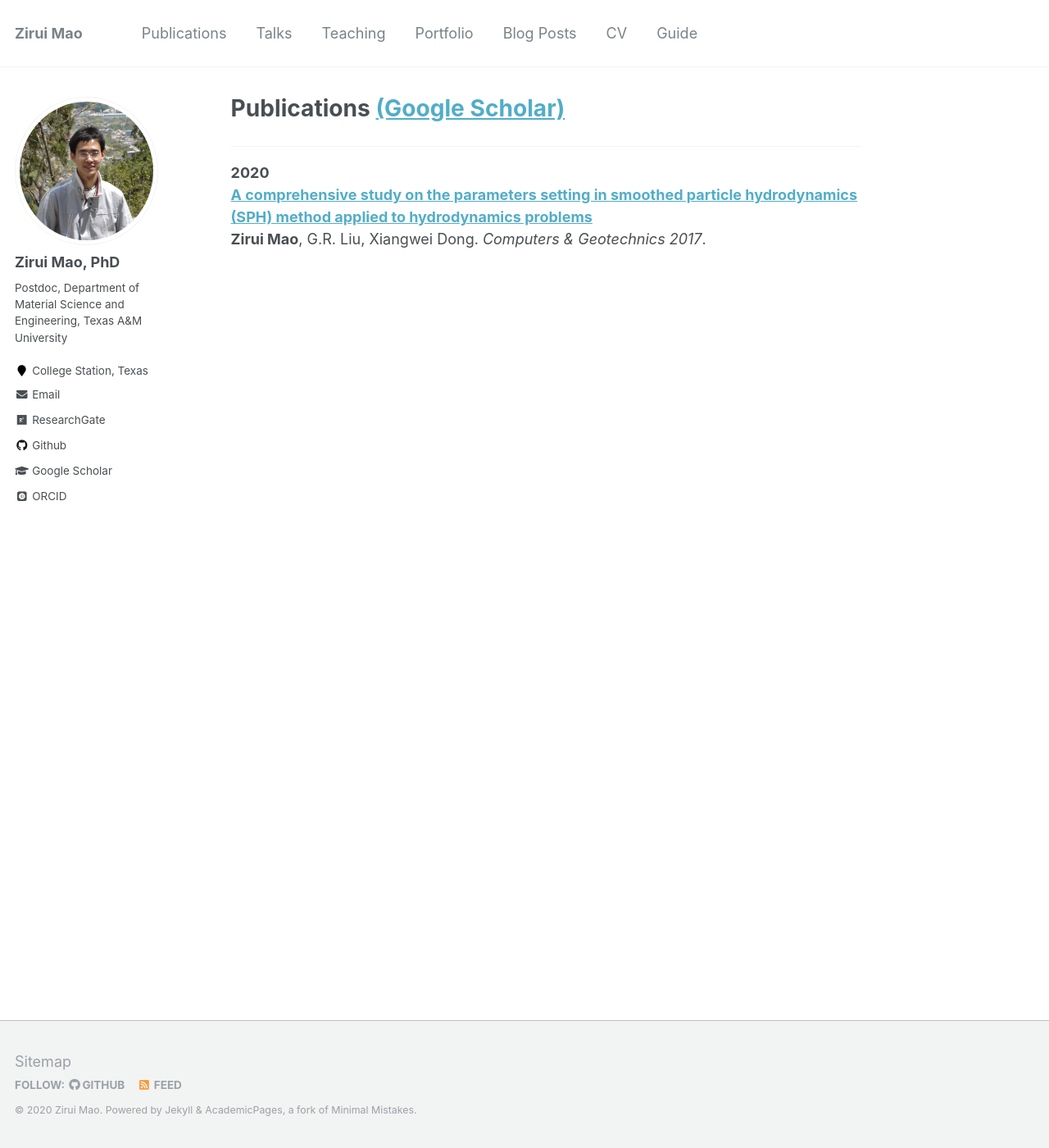
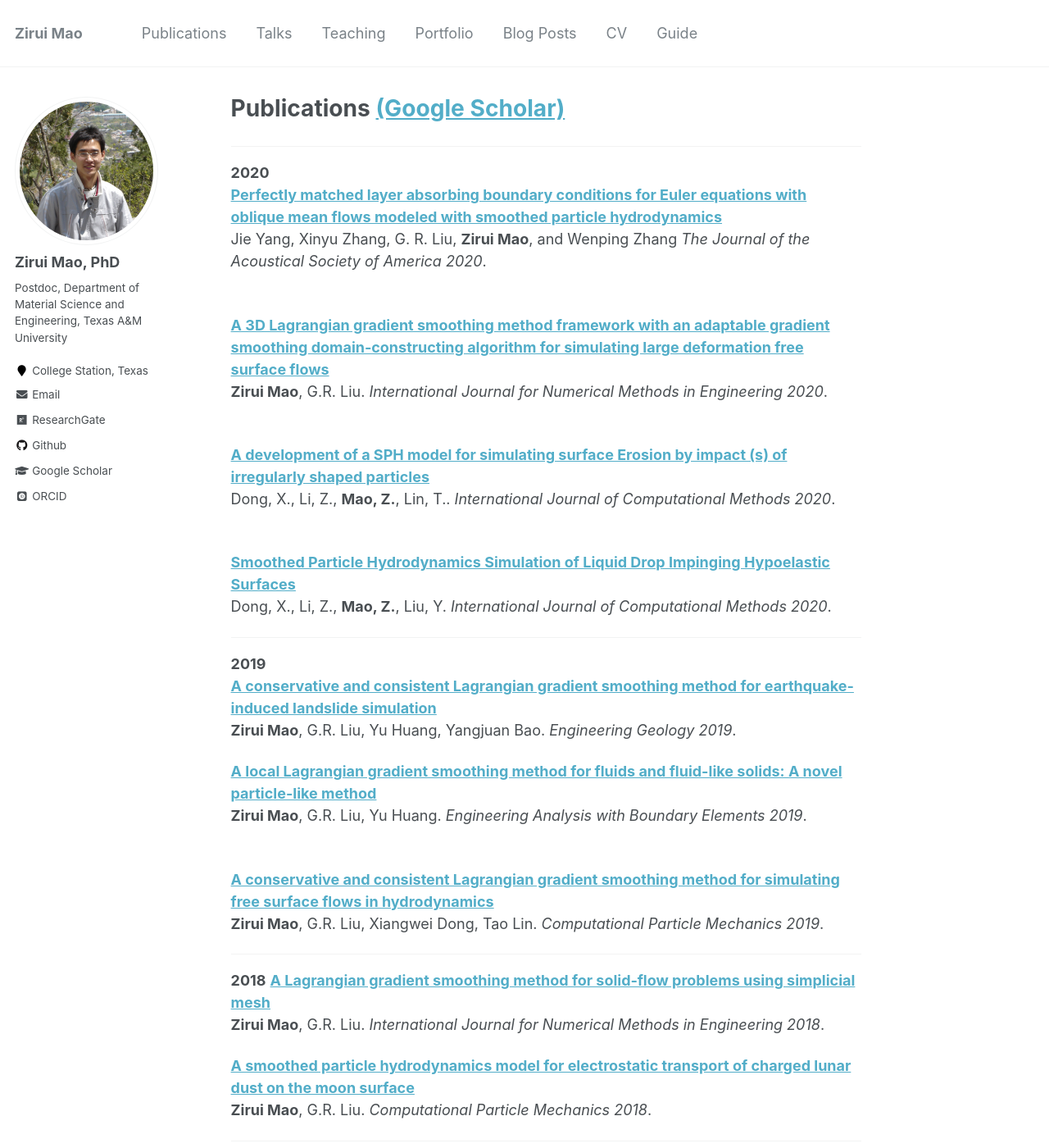
Before and after one commit to maozirui0827/maozirui.github.io, a Jekyll site: the page built from _pages/publications.md, in a window 1280 px wide and 1400 px high. Shown: the whole window at 82% size. Built offline with Jekyll 4.4.1, drawn with Linux system fonts in a browser that asks for light colours; some web fonts are replaced.

Commit message:
Update publications.md

```diff
--- a/_pages/publications.md
+++ b/_pages/publications.md
@@ -7,6 +7,55 @@ author_profile: true
 ____________
 <b>2020</b>
 <br>
+<b>[Perfectly matched layer absorbing boundary conditions for Euler equations with oblique mean flows modeled with smoothed particle hydrodynamics](https://maozirui.github.io/publications/SPH_BC_2020)</b> <br>
+Jie Yang, Xinyu Zhang, G. R. Liu, <b>Zirui Mao</b>, and Wenping Zhang
+<i>The Journal of the Acoustical Society of America 2020</i>.
+
+<br>
+<b>[A 3D Lagrangian gradient smoothing method framework with an adaptable gradient smoothing domain‐constructing algorithm for simulating large deformation free surface flows](https://maozirui.github.io/publications/3DL-GSM_2020)</b> <br>
+<b>Zirui Mao</b>, G.R. Liu.
+<i>International Journal for Numerical Methods in Engineering 2020</i>.
+
+<br>
+<b>[A development of a SPH model for simulating surface Erosion by impact (s) of irregularly shaped particles](https://maozirui.github.io/publications/SPH_erosion_2020)</b> <br>
+Dong, X., Li, Z., <b>Mao, Z.</b>, Lin, T..
+<i>International Journal of Computational Methods 2020</i>.
+
+<br>
+<b>[Smoothed Particle Hydrodynamics Simulation of Liquid Drop Impinging Hypoelastic Surfaces](https://maozirui.github.io/publications/SPH_impinging_2020)</b> <br>
+Dong, X., Li, Z., <b>Mao, Z.</b>, Liu, Y.
+<i>International Journal of Computational Methods 2020</i>.
+
+____________
+<b>2019</b>
+<br>
+<b>[A conservative and consistent Lagrangian gradient smoothing method for earthquake-induced landslide simulation](https://maozirui.github.io/publications/L-GSM_landslide_2019)</b> <br>
+<b>Zirui Mao</b>, G.R. Liu, Yu Huang, Yangjuan Bao.
+<i>Engineering Geology 2019</i>.
+
+<b>[A local Lagrangian gradient smoothing method for fluids and fluid-like solids: A novel particle-like method](https://maozirui.github.io/publications/LL-GSM_2019)</b> <br>
+<b>Zirui Mao</b>, G.R. Liu, Yu Huang.
+<i>Engineering Analysis with Boundary Elements 2019</i>.
+
+<br>
+<b>[A conservative and consistent Lagrangian gradient smoothing method for simulating free surface flows in hydrodynamics](https://maozirui.github.io/publications/L-GSM_fluid_2019)</b> <br>
+<b>Zirui Mao</b>, G.R. Liu, Xiangwei Dong, Tao Lin.
+<i>Computational Particle Mechanics 2019</i>.
+
+
+____________
+<b>2018</b>
+<b>[A Lagrangian gradient smoothing method for solid‐flow problems using simplicial mesh](https://maozirui.github.io/publications/L-GSM_solid_2018)</b> <br>
+<b>Zirui Mao</b>, G.R. Liu.
+<i>International Journal for Numerical Methods in Engineering 2018</i>.
+
+<b>[A smoothed particle hydrodynamics model for electrostatic transport of charged lunar dust on the moon surface](https://maozirui.github.io/publications/SPH_LunarDust_2018)</b> <br>
+<b>Zirui Mao</b>, G.R. Liu.
+<i>Computational Particle Mechanics 2018</i>.
+
+
+____________
+<b>2017</b>
 <b>[A comprehensive study on the parameters setting in smoothed particle hydrodynamics (SPH) method applied to hydrodynamics problems](https://maozirui.github.io/publications/SPH_parametric_study_2017)</b> <br>
 <b>Zirui Mao</b>, G.R. Liu, Xiangwei Dong.
 <i>Computers & Geotechnics 2017</i>.
```
